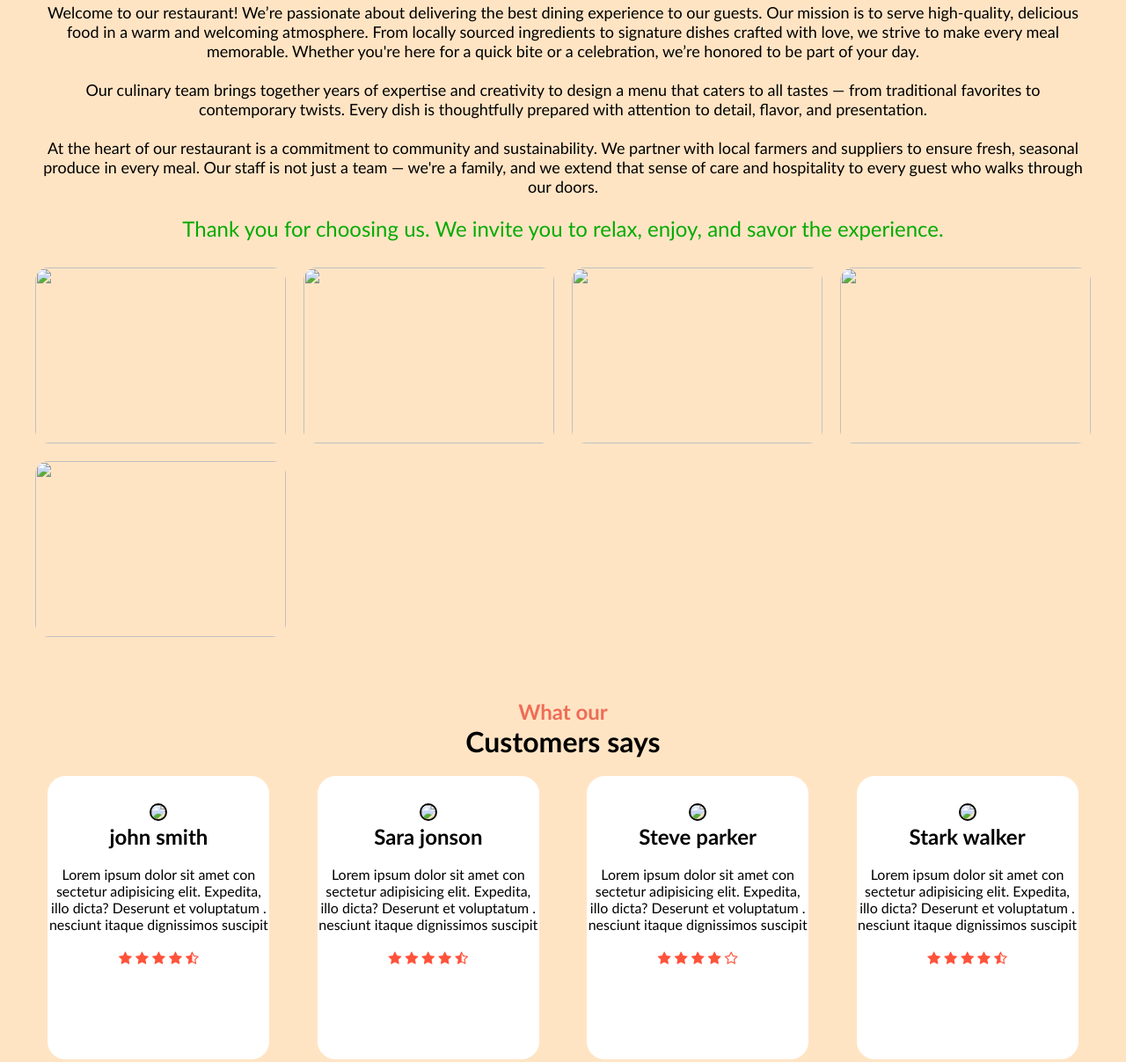
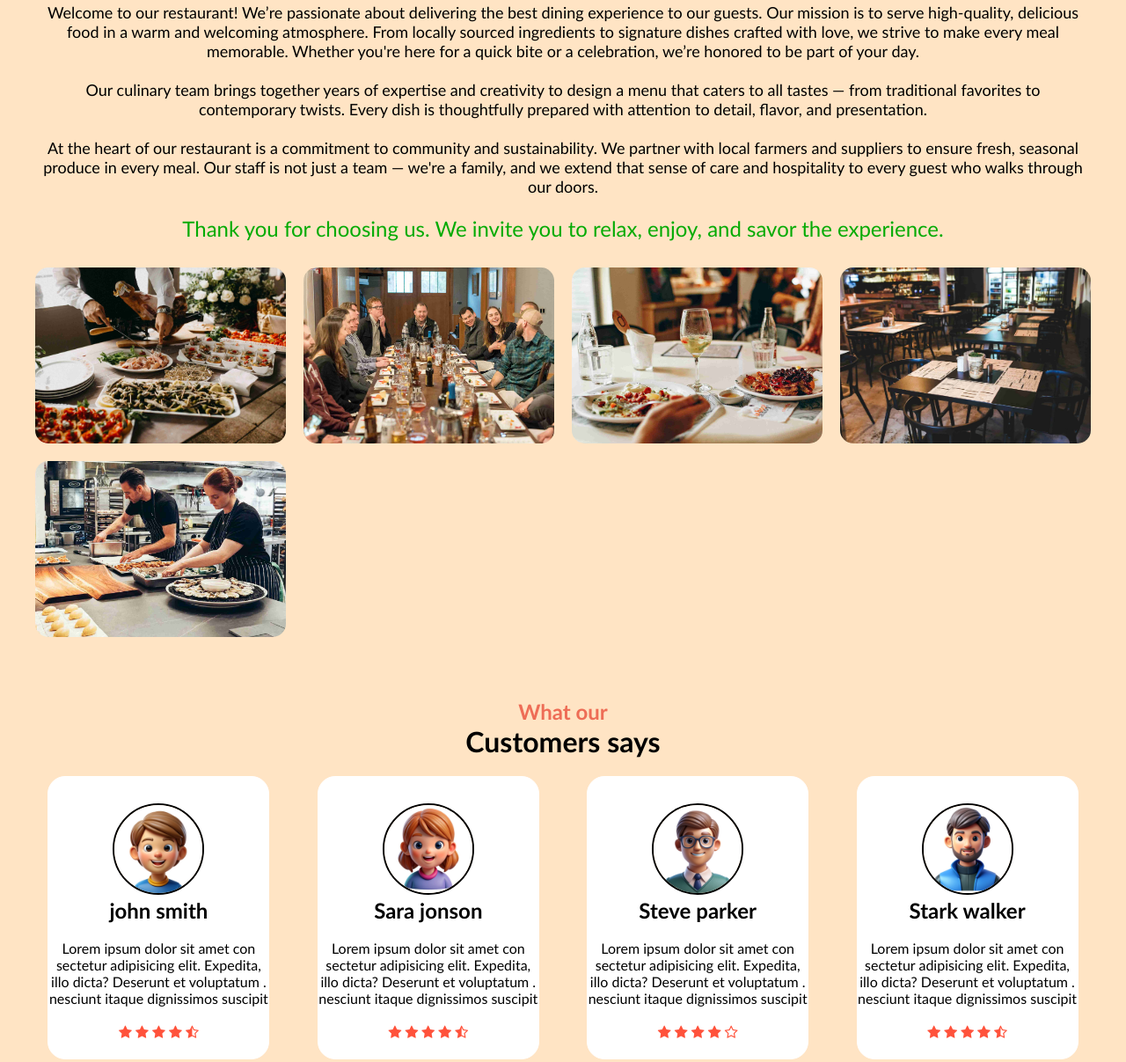
Before and after one commit to NihalDhadse/Restaurant, a website: page aboutt.html in a window 1280 px wide. Shown: the part 167-1374 px from the top of the page at 88% size. Drawn offline with nearby package versions, Linux system fonts and the light colour scheme.

Commit message:
Update aboutt.html

```diff
--- a/aboutt.html
+++ b/aboutt.html
@@ -5,7 +5,7 @@
     <meta name="viewport" content="width=device-width, initial-scale=1.0">
     <link rel="stylesheet" href="https://fonts.googleapis.com/css2?family=Material+Symbols+Outlined:opsz,wght,FILL,GRAD@20..48,100..700,0..1,-50..200" />
     <link rel="stylesheet" href="https://stackpath.bootstrapcdn.com/font-awesome/4.7.0/css/font-awesome.min.css">
-    <link rel="icon" type="image/png" href="images/ducument logo.png">
+    <link rel="icon" type="image/png" href="ducument logo.png">
     <title>𝖗𝖊𝖘𝖙𝖆𝖚𝖗𝖆𝖓𝖙</title>
     <link rel="stylesheet" href="style.css"> <!-- Link your main CSS -->
     <style>
@@ -136,11 +136,11 @@
           </p>
 
           <div class="image-grid">
-          <img src="images/ga1.jpg" alt="">
-            <img src="images/ga2.jpg" alt="">
-            <img src="images/ga3.jpg" alt="">
-            <img src="images/ga4.jpg" alt="">
-            <img src="images/ga5.jpg" alt="">
+          <img src="ga1.jpg" alt="">
+            <img src="ga2.jpg" alt="">
+            <img src="ga3.jpg" alt="">
+            <img src="ga4.jpg" alt="">
+            <img src="ga5.jpg" alt="">
         </div>
     </div>
 
@@ -152,7 +152,7 @@
 </div>
    <div class="deli">
 <div class="card-1">
-    <img src="images/boy.jpg" height="100px" width="auto" style="border: 2px solid black ;border-radius: 50%;margin-top: 30px;">
+    <img src="boy.jpg" height="100px" width="auto" style="border: 2px solid black ;border-radius: 50%;margin-top: 30px;">
 
         <h2>john smith</h2><br>
         <p>Lorem ipsum dolor sit amet con <br>sectetur adipisicing elit. Expedita,<br> illo  dicta? Deserunt et voluptatum .<br> nesciunt itaque dignissimos suscipit  </p> <br>
@@ -164,7 +164,7 @@
 
    </div>
    <div class="card-1">
-    <img src="images/Little girl faces children 04feb2024 (1)-ID32465-1000x1000.jpg" height="100px" width="auto" style="border: 2px solid black ;border-radius: 50%;margin-top: 30px;">
+    <img src="Little girl faces children 04feb2024 (1)-ID32465-1000x1000.jpg" height="100px" width="auto" style="border: 2px solid black ;border-radius: 50%;margin-top: 30px;">
 
         <h2>Sara jonson</h2><br>
         <p>Lorem ipsum dolor sit amet con <br>sectetur adipisicing elit. Expedita,<br> illo  dicta? Deserunt et voluptatum .<br> nesciunt itaque dignissimos suscipit  </p> <br>
@@ -176,7 +176,7 @@
 
    </div>
    <div class="card-1">
-    <img src="images/boy-2.jpg" height="100px" width="auto" style="border: 2px solid black ;border-radius: 50%;margin-top: 30px;">
+    <img src="boy-2.jpg" height="100px" width="auto" style="border: 2px solid black ;border-radius: 50%;margin-top: 30px;">
 
         <h2>Steve parker</h2><br>
         <p>Lorem ipsum dolor sit amet con <br>sectetur adipisicing elit. Expedita,<br> illo  dicta? Deserunt et voluptatum .<br> nesciunt itaque dignissimos suscipit  </p> <br>
@@ -188,7 +188,7 @@
 
    </div>
    <div class="card-1">
-    <img src="images/boy3.jpg" height="100px" width="auto" style="border: 2px solid black ;border-radius: 50%;margin-top: 30px;">
+    <img src="boy3.jpg" height="100px" width="auto" style="border: 2px solid black ;border-radius: 50%;margin-top: 30px;">
 
         <h2>Stark walker</h2><br>
         <p>Lorem ipsum dolor sit amet con <br>sectetur adipisicing elit. Expedita,<br> illo  dicta? Deserunt et voluptatum .<br> nesciunt itaque dignissimos suscipit </p> <br>
```
